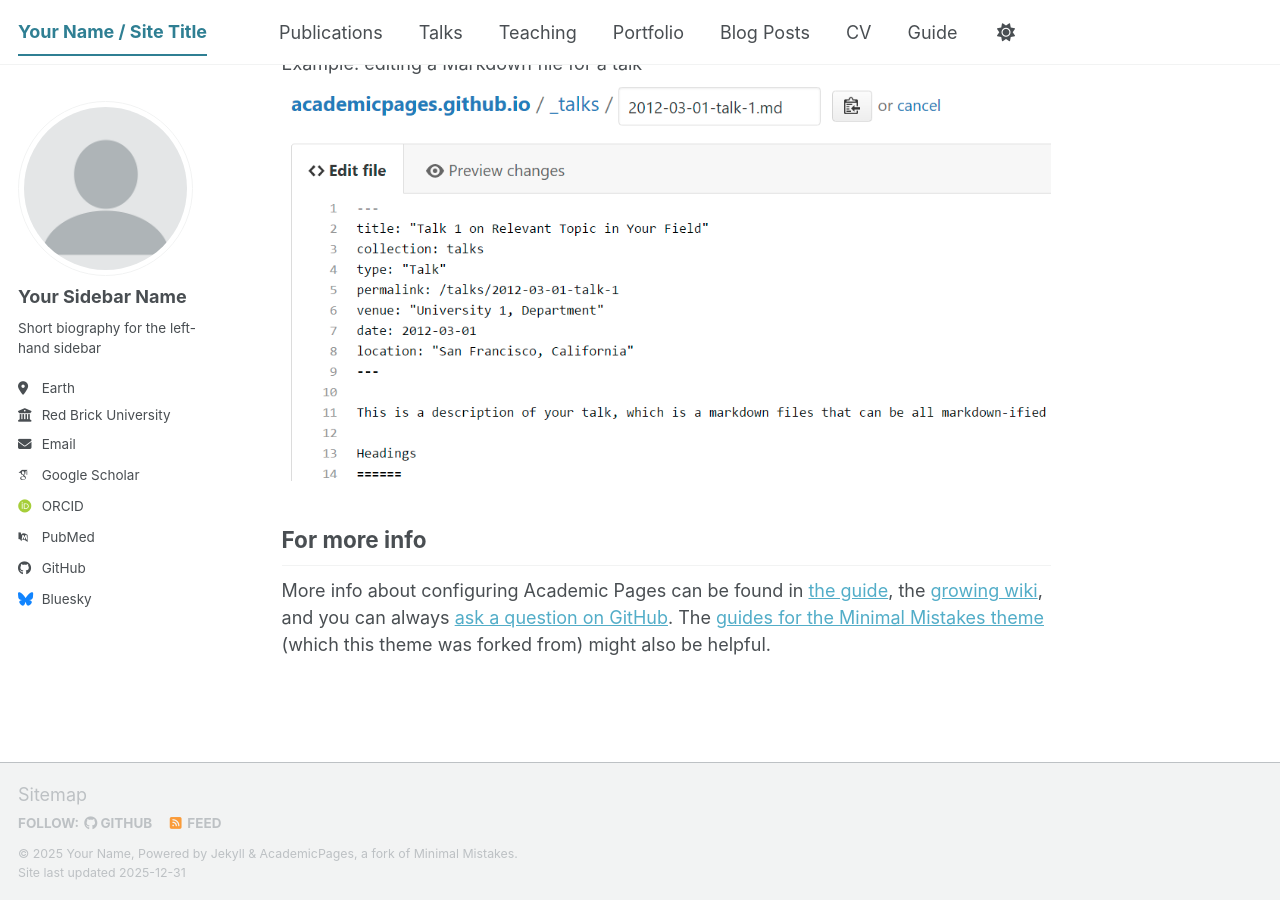
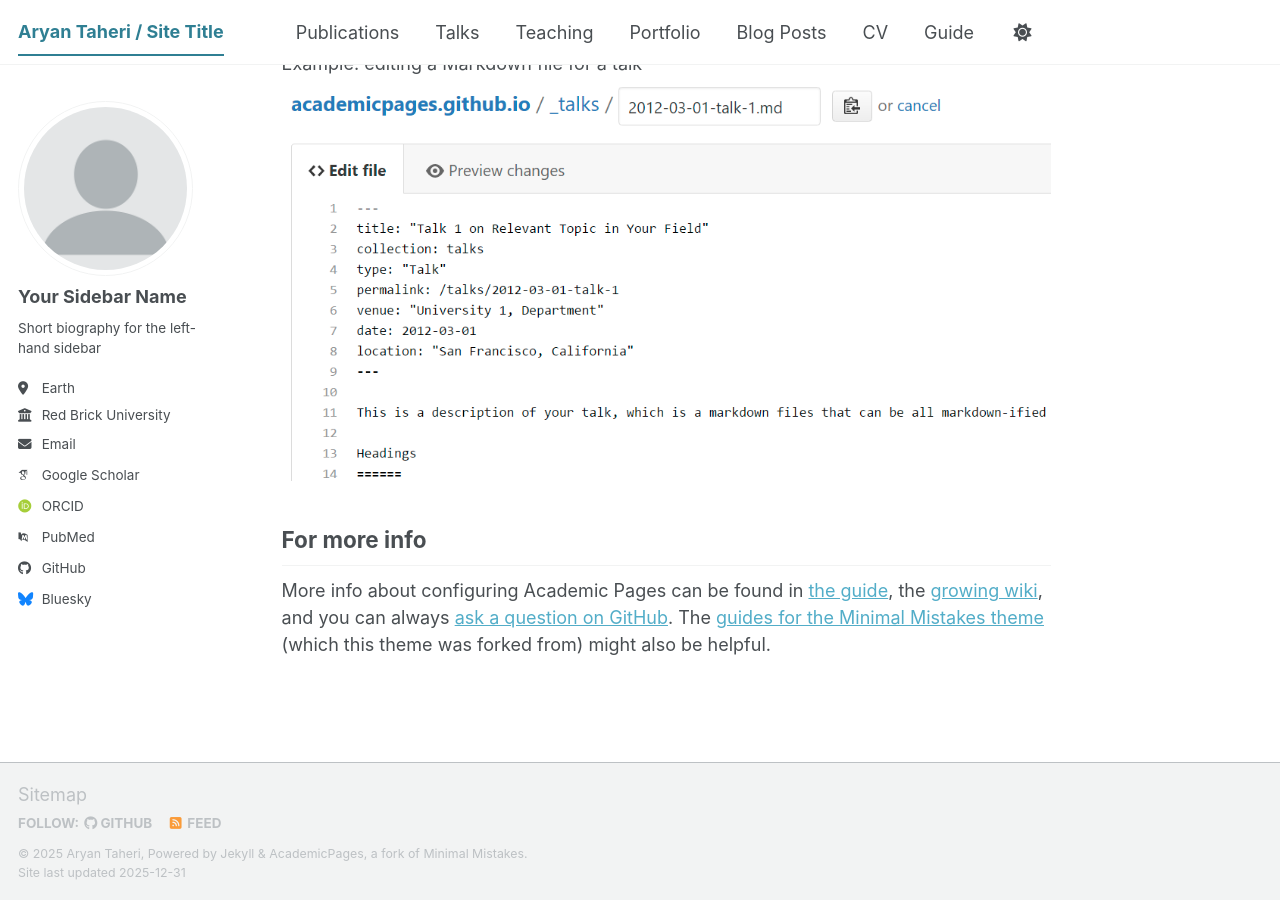
Before and after one commit to adtaheri/aryan-taherisite, a Jekyll site: the page built from _pages/about.md, in a window 1280 px wide and 900 px high, scrolled down 2720 px. Built offline with Jekyll 4.4.1, drawn with Linux system fonts in a browser that asks for light colours; some web fonts are replaced; a script bundle is joined from its source files by our own code; library files that are not in the unit come from our copies.

Commit message:
Update _config.yml

```diff
--- a/_config.yml
+++ b/_config.yml
@@ -9,11 +9,11 @@
 # Basic Site Settings
 locale                   : "en-US"
 site_theme               : "default" # The available themes options are "default", "air", "sunrise", "mint", "dirt" and "contrast"
-title                    : "Your Name / Site Title"
+title                    : "Aryan Taheri / Site Title"
 title_separator          : "-"
-name                     : &name "Your Name"
+name                     : &name "Aryan Taheri"
 description              : &description "Your Name's academic portfolio"   # Update this with a general description of your site, this is the default if not overridden by a page
-url                      : https://academicpages.github.io # The base hostname & protocol for your site e.g. "https://[your GitHub username].github.io",
+url                      : https://aryan-taheri.com # The base hostname & protocol for your site e.g. "https://[your GitHub username].github.io",
                                                            # or if you already have some other page hosted on Github then use "https://[your GitHub username].github.io/[Your Repo Name]"
 baseurl                  : "" # the subpath of your site, e.g. "/blog"
 repository               : "academicpages/academicpages.github.io"
```
